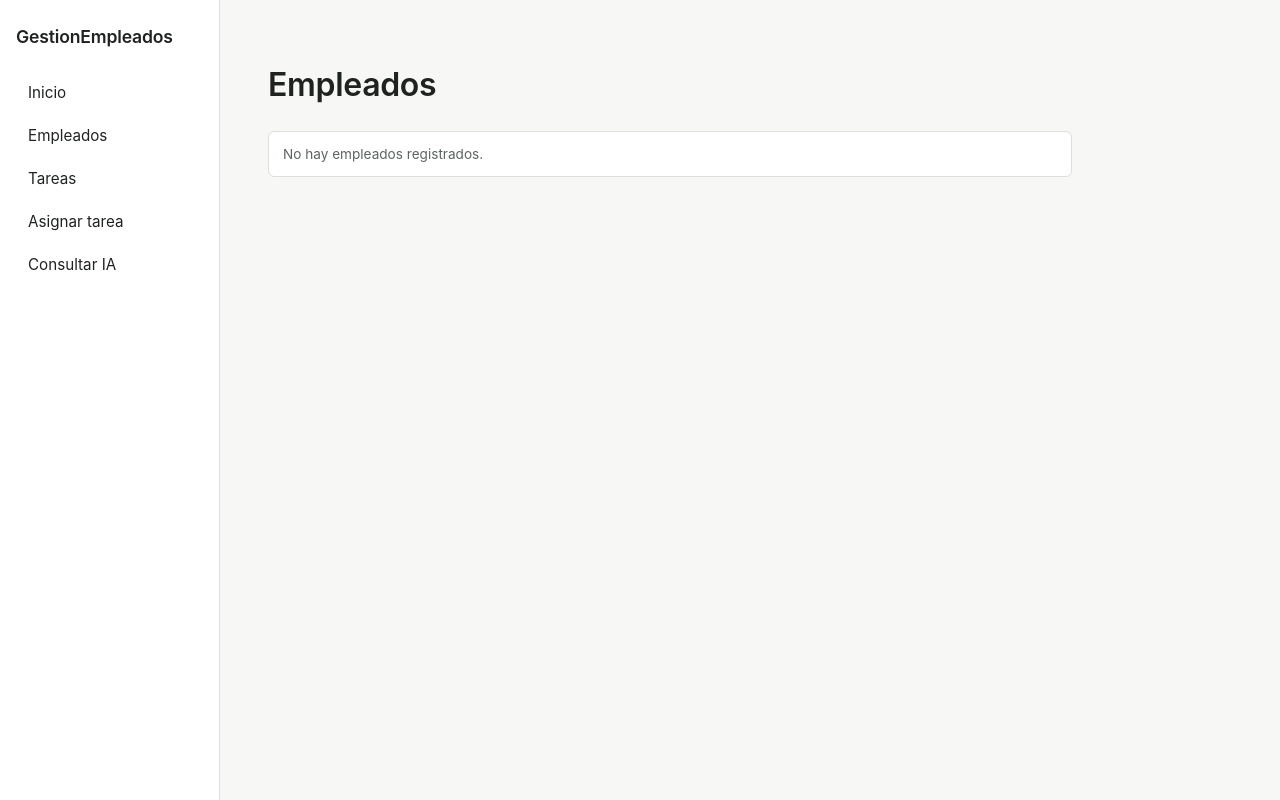
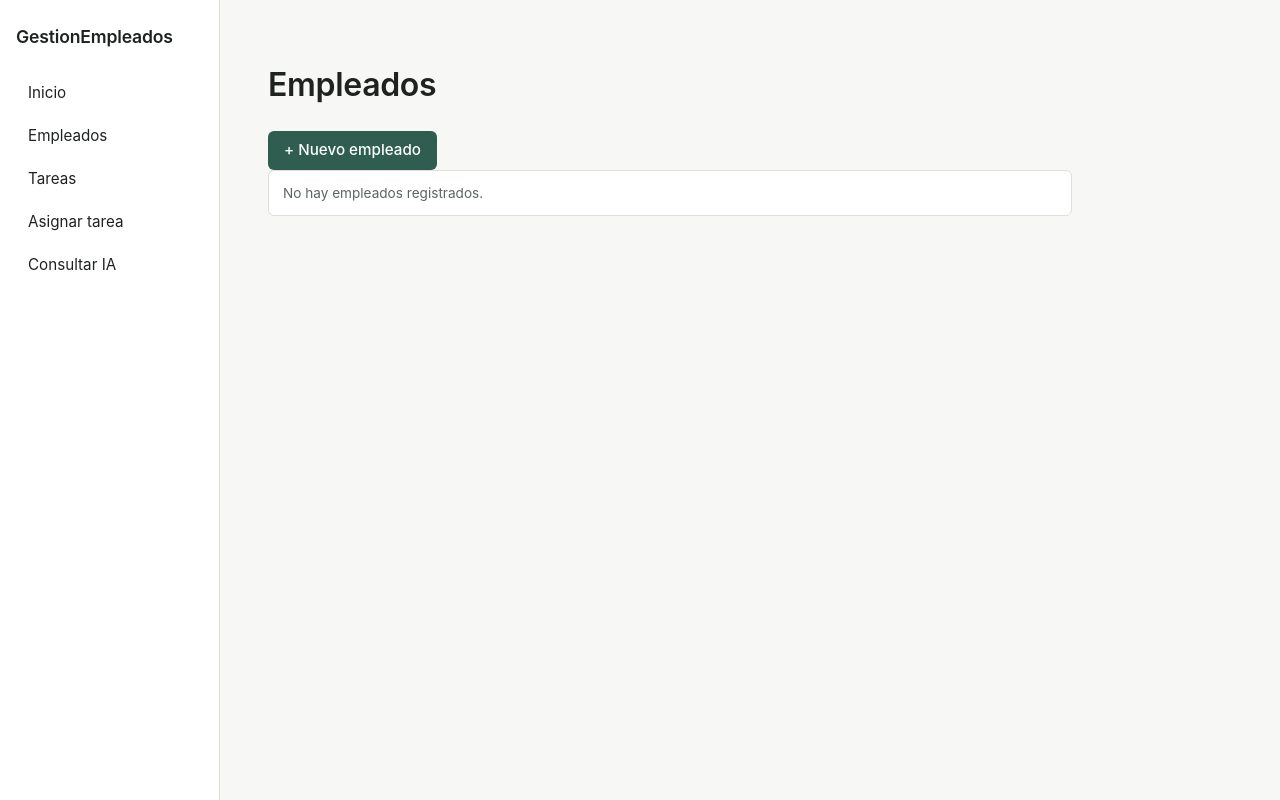
Before and after one commit to JLaVodka/GestionEmpleados, a Django app: page /empleados/ in a window 1280 px wide. Run offline with Django 5.2, Linux system fonts and the light colour scheme; data that the repository does not hold is empty.

Commit message:
Add button to create new employee in list view

```diff
--- a/empleados/templates/empleados/lista.html
+++ b/empleados/templates/empleados/lista.html
@@ -2,6 +2,7 @@
 {% block title %}Empleados{% endblock %}
 {% block content %}
 <h1>Empleados</h1>
+<a class="btn" href="{% url 'crear_empleado' %}">+ Nuevo empleado</a>
 <ul class="list-plain">
     {% for empleado in empleados %}
         <li><a href="{% url 'detalle_empleado' empleado.id %}">{{ empleado.nombre }}</a></li>
```
